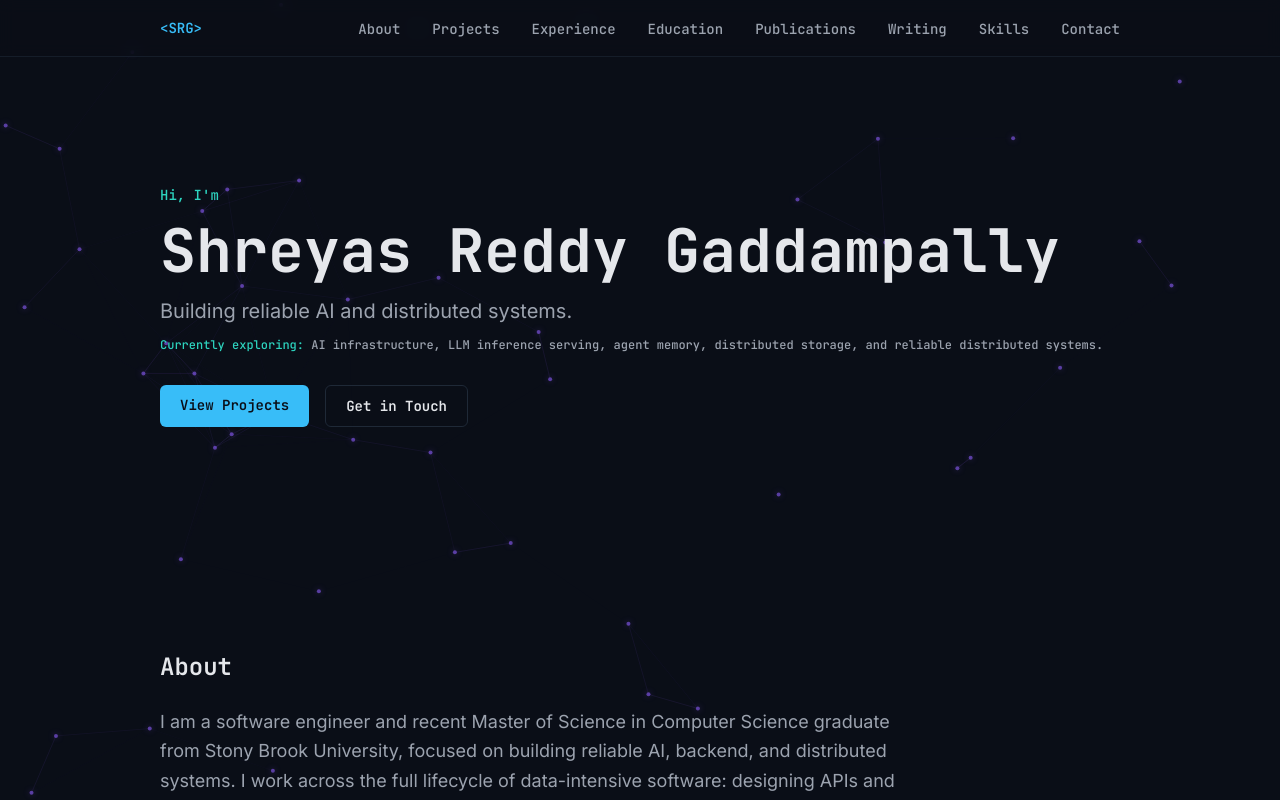
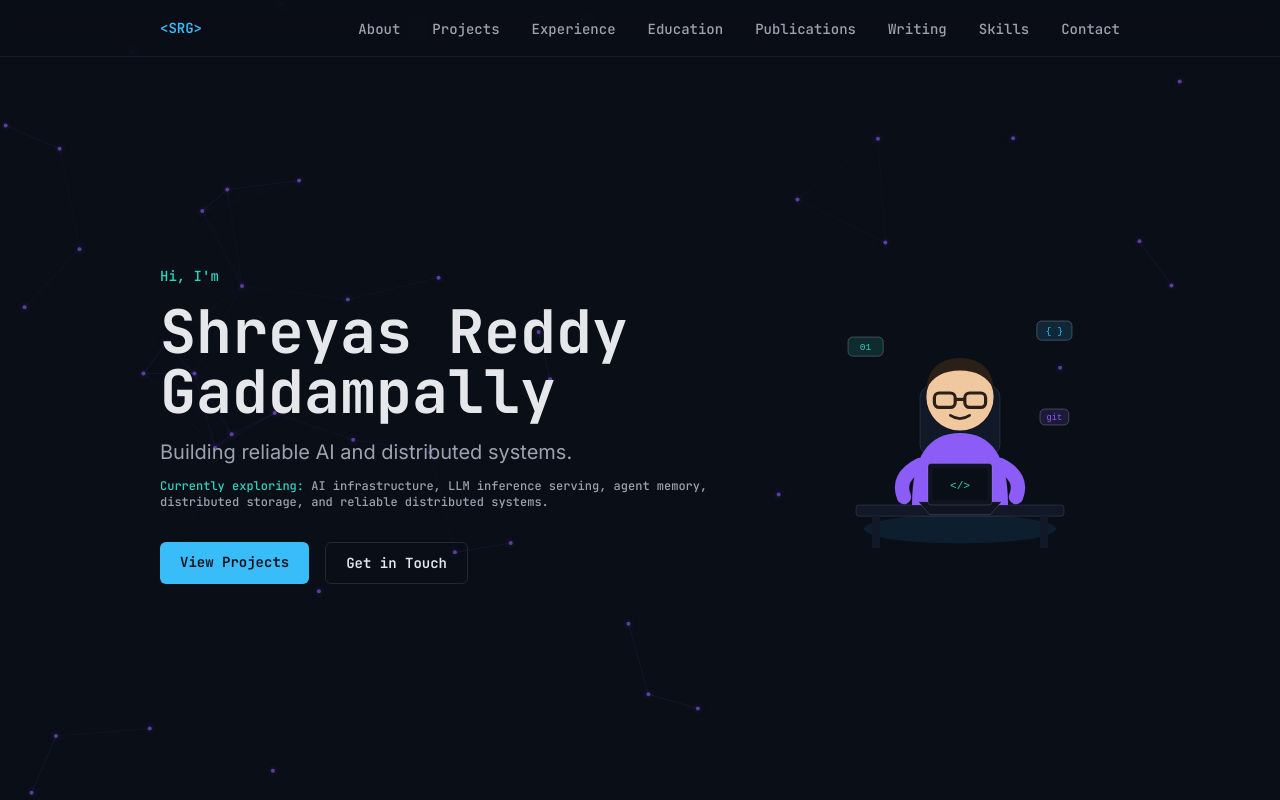
Before and after one commit to GSR2401/Portfolio, a React (Vite) app: page / in a window 1280 px wide. Shown: the top 800 px of the page. Built offline with nearby package versions, Linux system fonts and the light colour scheme.

Commit message:
fixed hero section

```diff
--- /dev/null
+++ b/src/components/EngineerCartoon.jsx
@@ -0,0 +1,63 @@
+export default function EngineerCartoon() {
+  return (
+    <svg
+      viewBox="0 0 400 400"
+      role="img"
+      aria-label="Cartoon illustration of a software engineer coding at a laptop"
+      className="h-full w-full"
+    >
+      {/* glow */}
+      <ellipse cx="200" cy="330" rx="120" ry="18" className="fill-accent-blue/10" />
+
+      {/* desk */}
+      <rect x="70" y="300" width="260" height="14" rx="4" className="fill-bg-surface" stroke="currentColor" strokeOpacity="0.15" />
+      <rect x="90" y="314" width="10" height="40" className="fill-bg-surface" />
+      <rect x="300" y="314" width="10" height="40" className="fill-bg-surface" />
+
+      {/* chair back */}
+      <rect x="150" y="150" width="100" height="90" rx="16" className="fill-bg-surface" stroke="currentColor" strokeOpacity="0.15" />
+
+      {/* body / hoodie */}
+      <path
+        d="M140 300 C140 240 160 210 200 210 C240 210 260 240 260 300 Z"
+        className="fill-accent-violet"
+      />
+      {/* hoodie pocket */}
+      <rect x="180" y="270" width="40" height="18" rx="6" className="fill-accent-violet" stroke="currentColor" strokeOpacity="0.2" />
+
+      {/* arms */}
+      <path d="M150 250 Q120 265 130 290" className="stroke-accent-violet" strokeWidth="18" strokeLinecap="round" fill="none" />
+      <path d="M250 250 Q280 265 270 290" className="stroke-accent-violet" strokeWidth="18" strokeLinecap="round" fill="none" />
+
+      {/* head */}
+      <circle cx="200" cy="165" r="42" className="fill-[#f0c8a0]" />
+      {/* hair */}
+      <path d="M158 155 Q160 118 200 116 Q240 118 242 155 Q230 132 200 132 Q170 132 158 155 Z" className="fill-[#2b2018]" />
+      {/* glasses */}
+      <rect x="168" y="160" width="26" height="18" rx="6" fill="none" stroke="#2b2018" strokeWidth="4" />
+      <rect x="206" y="160" width="26" height="18" rx="6" fill="none" stroke="#2b2018" strokeWidth="4" />
+      <line x1="194" y1="168" x2="206" y2="168" stroke="#2b2018" strokeWidth="4" />
+      {/* smile */}
+      <path d="M188 188 Q200 196 212 188" stroke="#2b2018" strokeWidth="3.5" strokeLinecap="round" fill="none" />
+
+      {/* laptop base */}
+      <path d="M148 296 L252 296 L238 312 L162 312 Z" className="fill-bg-surface-2" stroke="currentColor" strokeOpacity="0.2" />
+      {/* laptop screen */}
+      <rect x="160" y="248" width="80" height="52" rx="4" className="fill-bg-surface-2" stroke="currentColor" strokeOpacity="0.2" />
+      <rect x="166" y="254" width="68" height="40" rx="2" className="fill-bg-primary" />
+      <text x="200" y="280" textAnchor="middle" fontFamily="monospace" fontSize="14" className="fill-accent-teal">
+        {"</>"}
+      </text>
+
+      {/* floating code chips */}
+      <g className="fill-accent-teal/20" stroke="currentColor" strokeOpacity="0.3">
+        <rect x="60" y="90" width="44" height="24" rx="6" className="fill-accent-teal/15" />
+        <rect x="296" y="70" width="44" height="24" rx="6" className="fill-accent-blue/15" />
+        <rect x="300" y="180" width="36" height="20" rx="6" className="fill-accent-violet/15" />
+      </g>
+      <text x="82" y="106" textAnchor="middle" fontFamily="monospace" fontSize="12" className="fill-accent-teal">01</text>
+      <text x="318" y="86" textAnchor="middle" fontFamily="monospace" fontSize="12" className="fill-accent-blue">{"{ }"}</text>
+      <text x="318" y="194" textAnchor="middle" fontFamily="monospace" fontSize="11" className="fill-accent-violet">git</text>
+    </svg>
+  );
+}
--- a/src/components/Hero.jsx
+++ b/src/components/Hero.jsx
@@ -1,12 +1,14 @@
 import { profile } from "../data/content";
+import EngineerCartoon from "./EngineerCartoon";
 
 export default function Hero() {
   return (
     <section
       id="top"
       aria-label="Introduction"
-      className="mx-auto flex max-w-5xl flex-col items-start px-4 py-24 sm:px-8 md:py-32"
+      className="mx-auto flex min-h-[calc(100vh-65px)] max-w-5xl flex-col-reverse items-center justify-center gap-12 px-4 py-24 sm:px-8 md:flex-row md:justify-between md:py-32"
     >
+      <div className="flex flex-col items-start">
         <p className="mb-4 font-heading text-sm text-accent-teal">Hi, I'm</p>
         <h1 className="font-heading text-4xl font-bold text-text-primary sm:text-5xl lg:text-6xl">
           {profile.name}
@@ -32,6 +34,10 @@ export default function Hero() {
             Get in Touch
           </a>
         </div>
+      </div>
+      <div className="w-56 shrink-0 sm:w-72 md:w-80">
+        <EngineerCartoon />
+      </div>
     </section>
   );
 }
```
Lines whose indentation alone changed are shown as unchanged.
